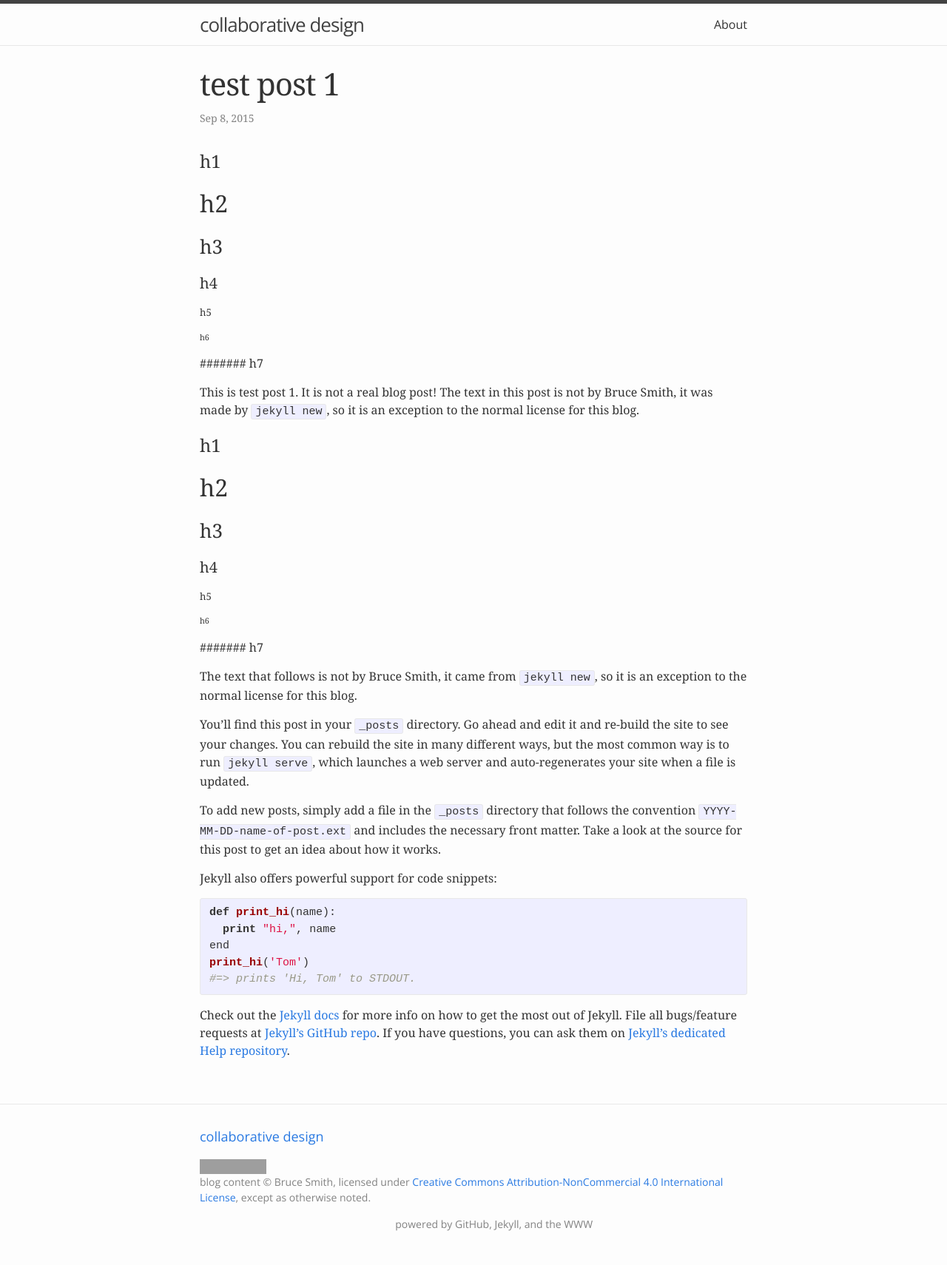
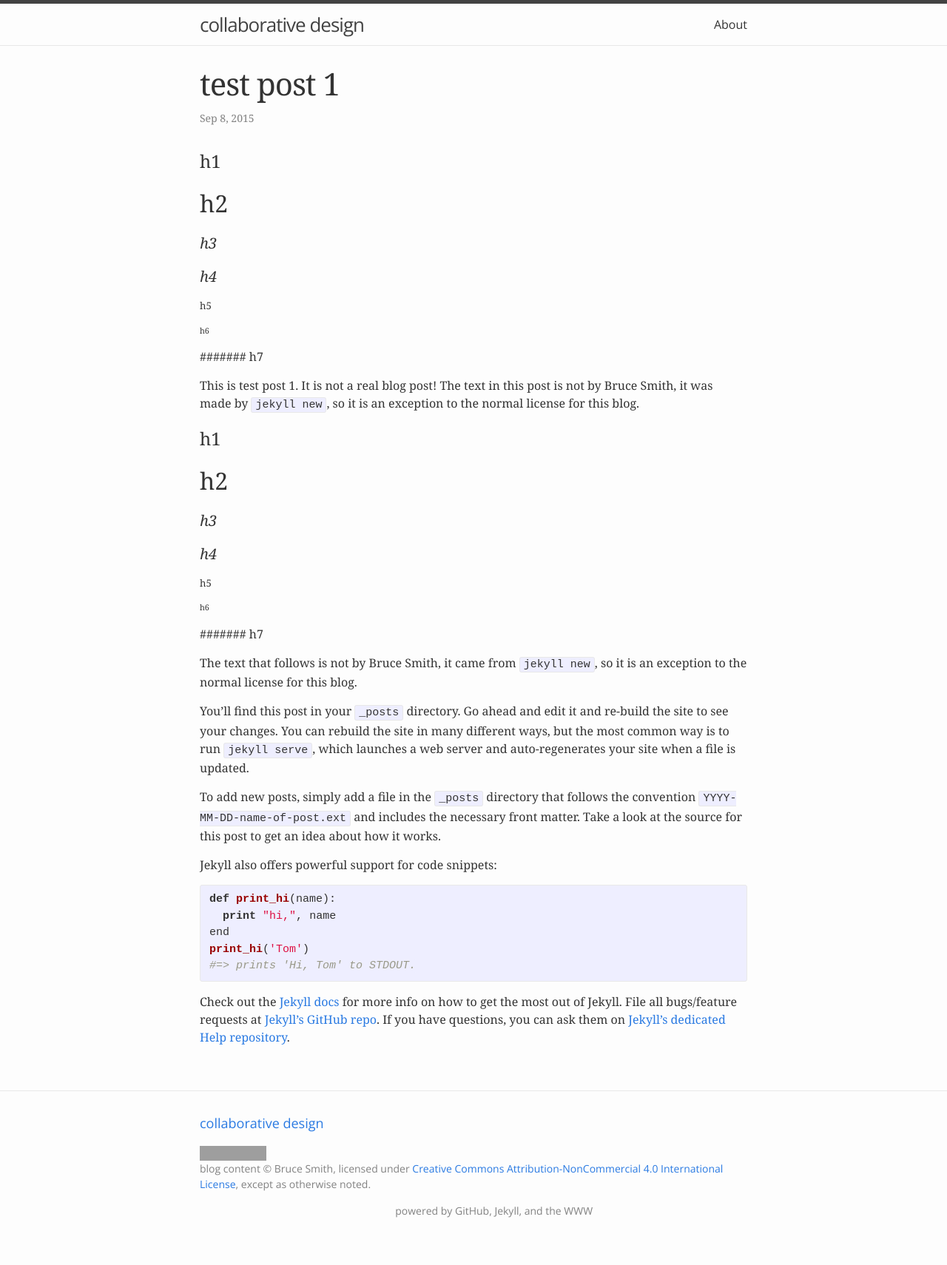
Before and after one commit to oresmus/oresmus.github.io, a Jekyll site: the page built from _posts/2015-09-08-test-post-1.md, in a window 1280 px wide. Shown: the whole page at 74% size. Built offline with Jekyll 4.4.1, drawn with Linux system fonts in a browser that asks for light colours; grey boxes are pictures that could not be loaded.

Commit message:
style and About tweaks
especially, make h3 smaller (same as h4) but italic (unlike h2). The
plan is to never use h4 (it is now a clone of h3).

```diff
--- a/_config.yml
+++ b/_config.yml
@@ -2,7 +2,7 @@
 title: collaborative design
 email: oresmus@gmail.com
 description: > # this means to ignore newlines until "baseurl:"
-    a blog about collaborative design of complex things,
+    a blog about collaborative design of complex projects,
     and other things I find interesting
     (especially if they involve programming, math, or science).
 baseurl: "" # the subpath of your site, e.g. /blog/
--- a/_sass/_layout.scss
+++ b/_sass/_layout.scss
@@ -218,16 +218,9 @@
         }
     }
 
-    h3 {
-        font-size: 26px;
-
-        @include media-query($on-laptop) {
-            font-size: 22px;
-        }
-    }
-
-    h4 {
+    h3, h4 {
         font-size: 20px;
+        font-style: italic;
 
         @include media-query($on-laptop) {
             font-size: 18px;
--- a/css/main.scss
+++ b/css/main.scss
@@ -18,7 +18,7 @@ $base-hd-font-weight: 300;
 
 // variants for use in post text (all vars by bks)
 $post-font-family: Georgia,Utopia,Charter,'Times New Roman',Times,serif;
-$post-font-size:   16px;
+$post-font-size:   16px;  // warning: doesn't affect hardcoded font sizes in _layout.scss
 $post-line-height: 1.5;
 $post-plain-font-weight: 400;
 $post-bold-font-weight: 700;
```
